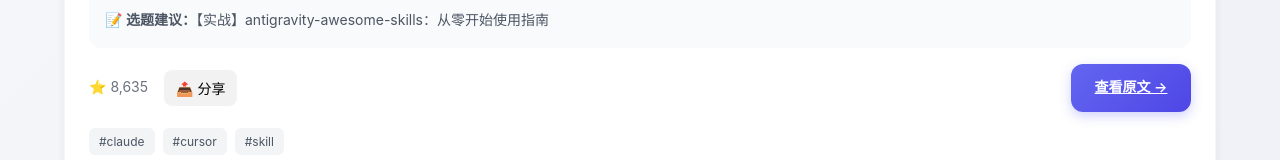
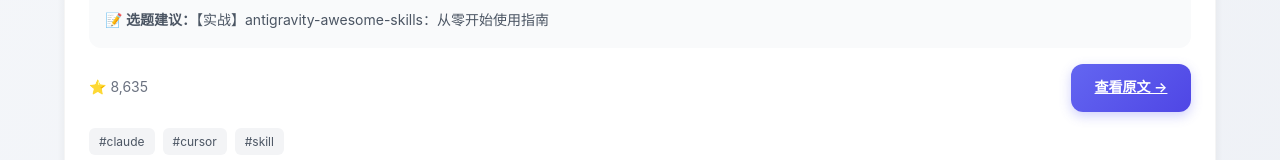
Before and after one commit to wample0105/ai-hotspot-daily, a Next.js app: page /today in a window 1280 px wide. Shown: the part 404-564 px from the top of the page. Built offline with nearby package versions, Linux system fonts and the light colour scheme.

Commit message:
fix: 移除 Server Component 中的 onClick 事件

```diff
--- a/app/today/page.tsx
+++ b/app/today/page.tsx
@@ -49,19 +49,6 @@ function getEmoji(source: string): string {
     rss: '📰'
   }
   return emojis[source] || '📰'
-}
-
-// 分享功能
-function shareToWeixin(title: string, url: string) {
-  if (navigator.share) {
-    navigator.share({
-      title: title,
-      url: url,
-    }).catch(() => {})
-  } else {
-    navigator.clipboard.writeText(`${title} ${url}`)
-    alert('链接已复制，可粘贴到微信分享')
-  }
 }
 
 export default function TodayPage() {
@@ -122,12 +109,6 @@ export default function TodayPage() {
                 {item.stars && <span>⭐ {item.stars.toLocaleString()}</span>}
                 {item.score && <span>👍 {item.score}</span>}
                 {item.comments !== undefined && <span>💬 {item.comments}</span>}
-                <button
-                  onClick={() => shareToWeixin(item.title, item.url)}
-                  className="btn-share"
-                >
-                  📤 分享
-                </button>
               </div>
 
               <a
```
